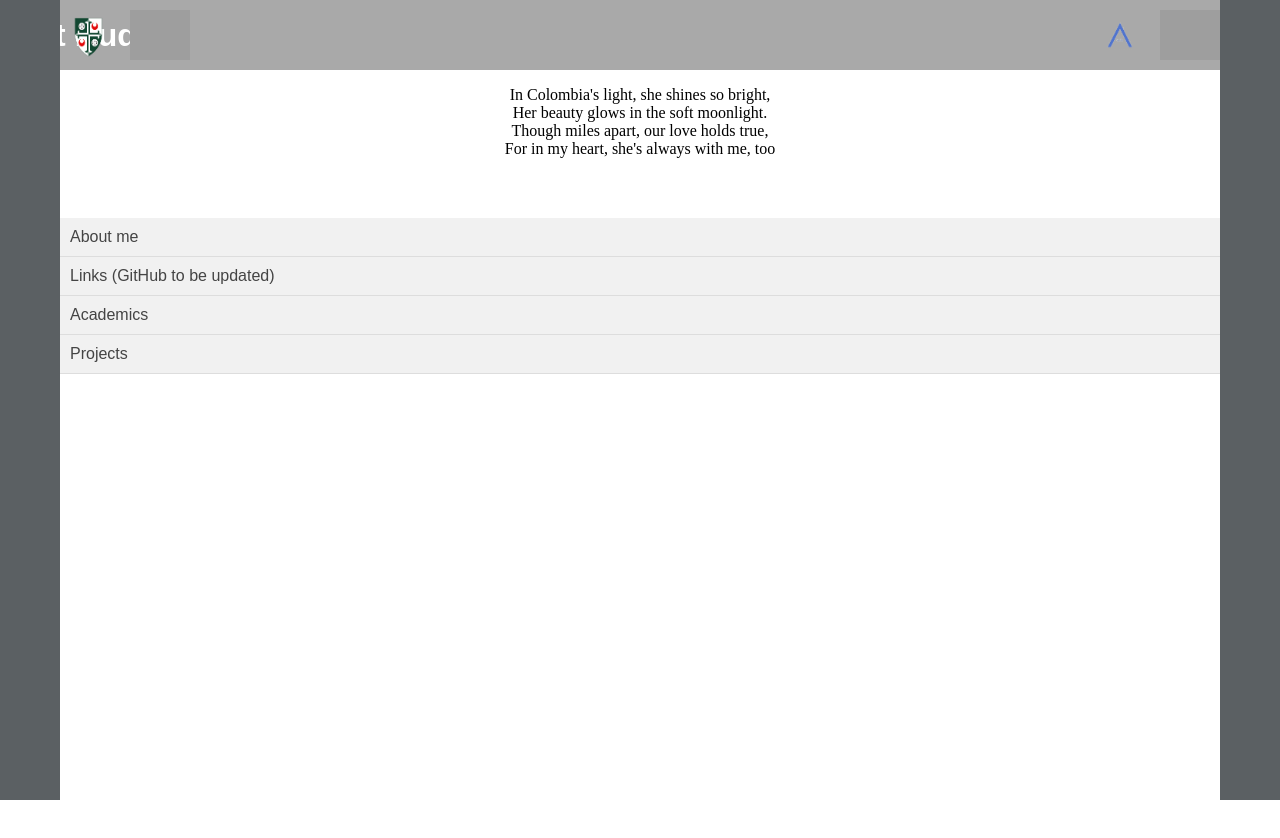
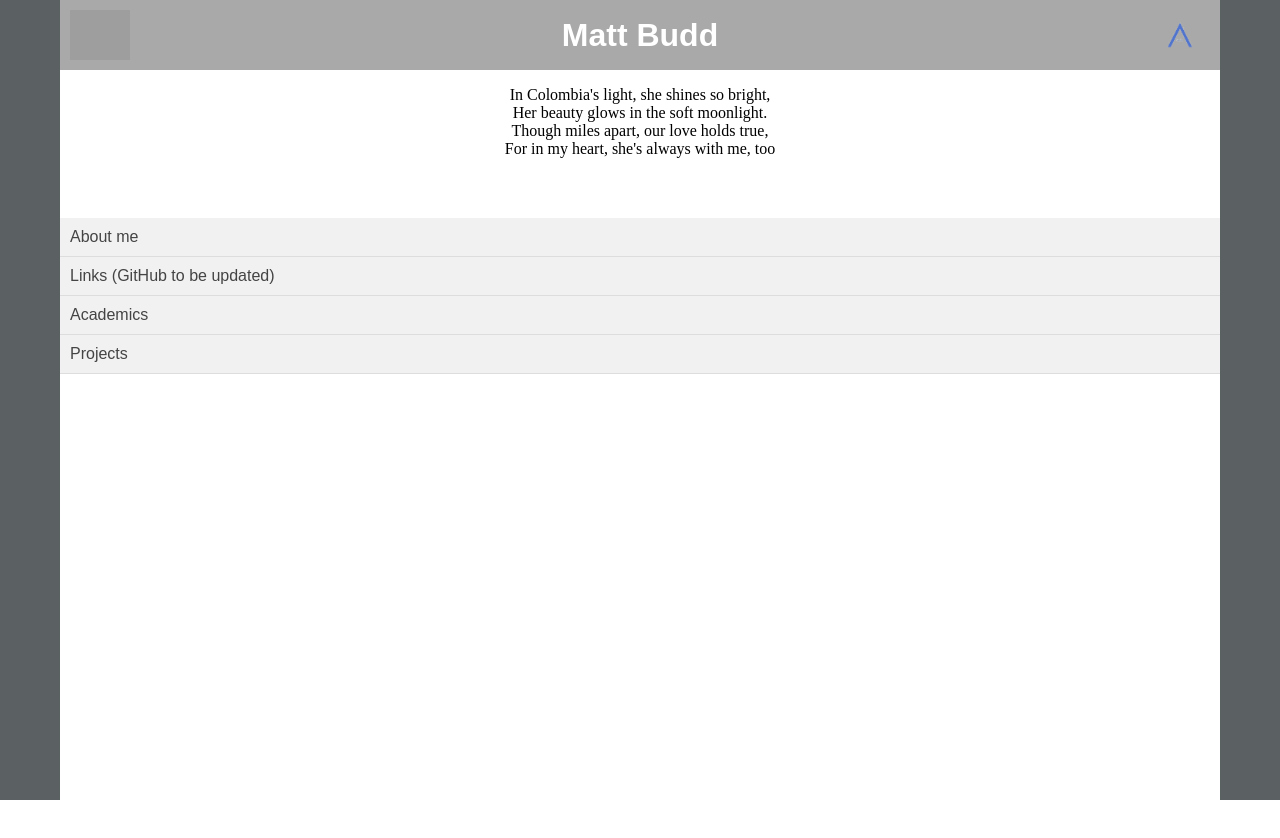
Before and after one commit to mattdoesgit/Website, a plain HTML site: page index.html in a window 1280 px wide. Drawn offline with Linux system fonts and the light colour scheme; grey boxes are pictures that could not be loaded.

Commit message:
Update MattBudd.css

```diff
--- a/MattBudd.css
+++ b/MattBudd.css
@@ -7,7 +7,7 @@ html, body {
 .fixed-header {
     position: fixed;
     display: grid;
-    place-items: center;
+    align-items: center;
     grid-template-columns: auto 1fr auto;
     top: 0;
     left: 0;
@@ -19,17 +19,17 @@ html, body {
 
 
 }
-.left-image{
+.left-image, .right-image {
     display: flex;
     gap: 10px; /* Adjust the space between images as needed */
-    left: 60px;
-    position: absolute;
 }
-.right-image{
-    display: flex;
-    gap: 10px; /* Adjust the space between images as needed */
-    right: 60px;
-    position: absolute;
+
+.left-image {
+    justify-content: flex-start; /* Align images to the left */
+}
+
+.right-image {
+    justify-content: flex-end; /* Align images to the right */
 }
 
 body {
```
